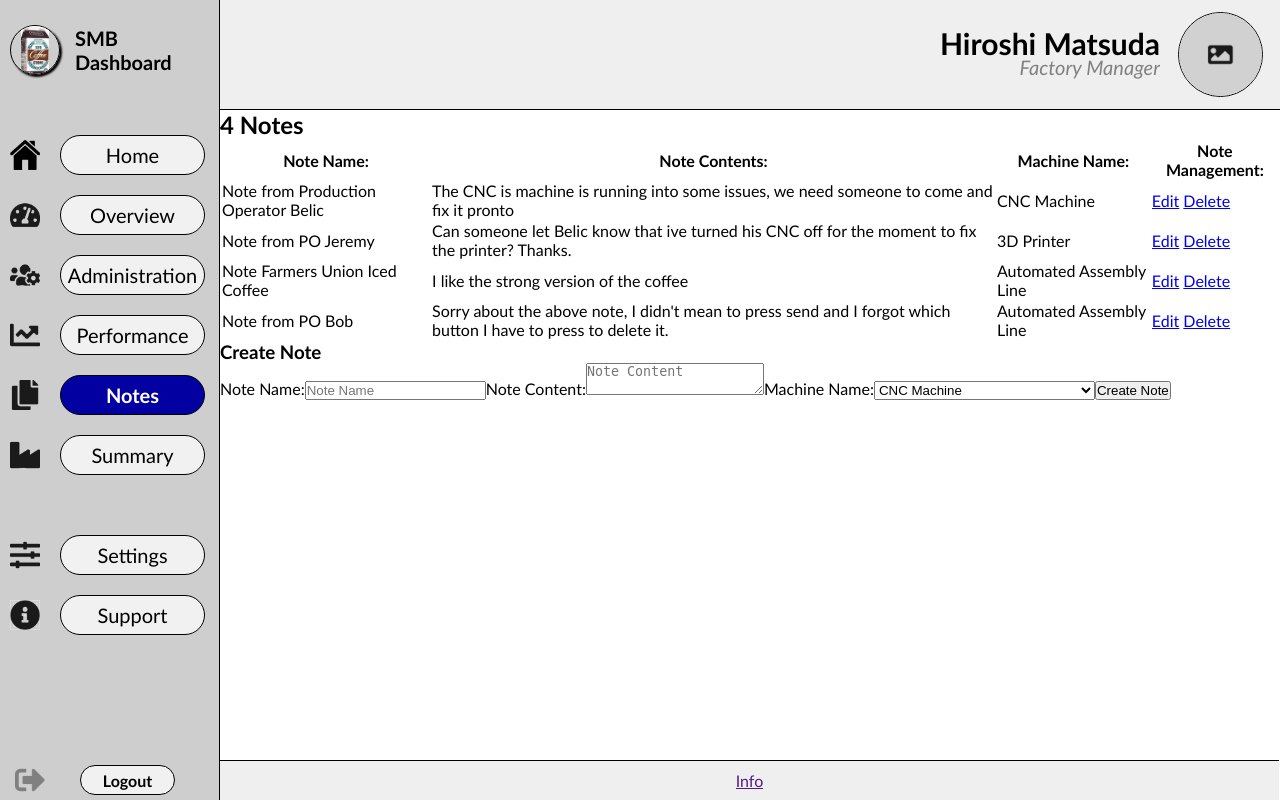
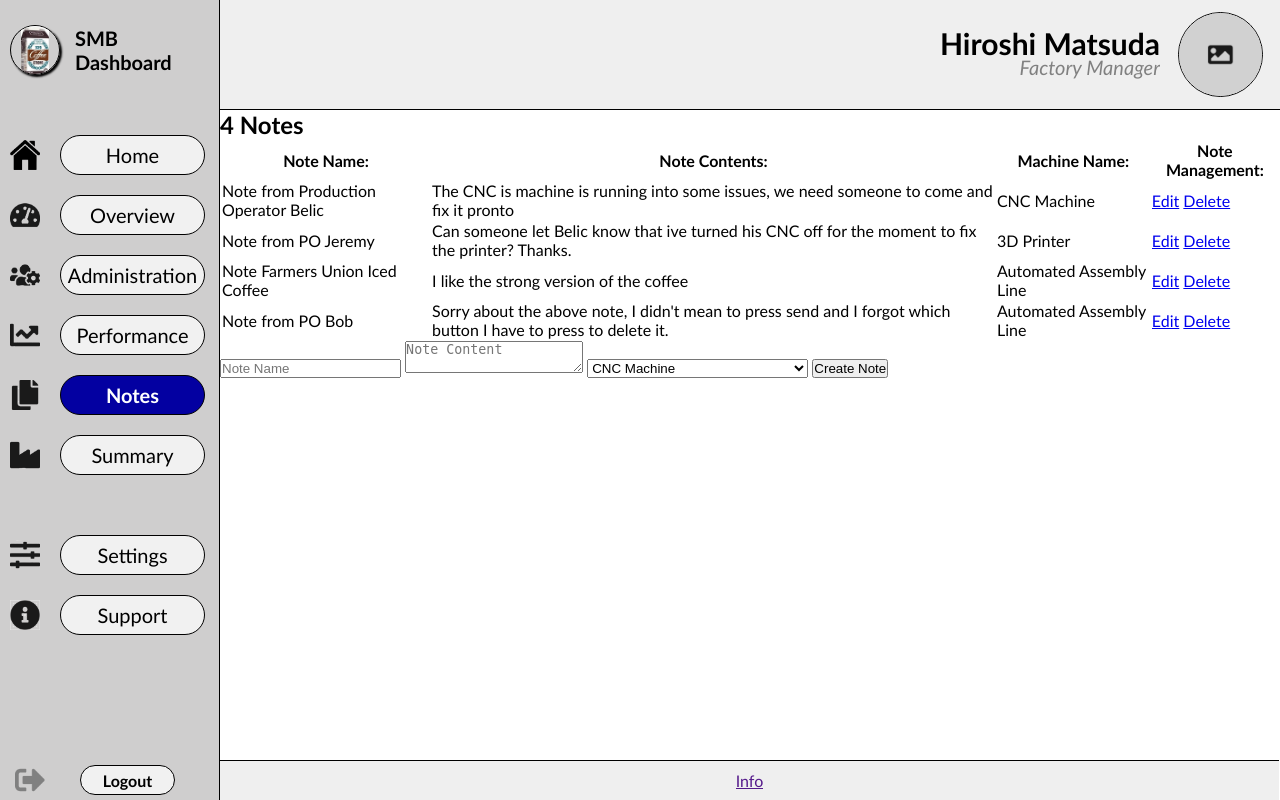
Before and after one commit to RandomSparks/COMP2030-Software_Prototype_Group_2, a PHP site: page /COMP2030-Software_Prototype_Group_2/pages/notes.php in a window 1280 px wide. Run offline with PHP 8.4, Linux system fonts and the light colour scheme; data comes from the database, SQL or seed files in the repository.

Commit message:
Removed IMprovements

```diff
--- a/Prototype/pages/notes.php
+++ b/Prototype/pages/notes.php
@@ -57,7 +57,7 @@
                             echo '<td>' . htmlspecialchars($row["name"]) . '</td>';
                             echo '<td>' . htmlspecialchars($row["content"]) . '</td>';
                             echo '<td>' . htmlspecialchars($row["machine_name"]) . '</td>';
-                            echo '<td> <a href="notes.php?id=' . $row["id"] . '&type=edit">Edit</a> <a href="managenote.php?id=' . $row["id"] . '&type=delete">Delete</a> </td>';
+                            echo '<td> <a href="managenote.php?id=' . $row["id"] . '&type=edit">Edit</a> <a href="managenote.php?id=' . $row["id"] . '&type=delete">Delete</a> </td>';
                             echo '</tr>';
                         }
                         echo '</tbody>';
@@ -66,70 +66,26 @@
                         mysqli_free_result($result);
                     }
                 }
-
-                if (isset($_GET["type"]) && $_GET["type"] == "edit") {
-                    $id = htmlspecialchars($_GET["id"]);
-                    $sql = "SELECT id, name, content, machine_name FROM Notes WHERE id = ?;";
-                    $statement = mysqli_stmt_init($conn);
-                    mysqli_stmt_prepare($statement, $sql);
-                    mysqli_stmt_bind_param($statement, "i", $id);
-                    mysqli_stmt_execute($statement);
-                    $result = mysqli_stmt_get_result($statement);
-                    $note = mysqli_fetch_assoc($result);
-                    mysqli_stmt_close($statement);
-
-                    if ($note) {
-                        echo "<h3>Edit Note</h3>";
-                        echo '<form action="managenote.php" method="post" id="form_editnote">';
-                        echo '<input type="hidden" name="id" value="' . $note["id"] . '">';
-                        echo '<label for="name">Edit Name:</label>';
-                        echo '<input type="text" name="name" id="name" value="' . htmlspecialchars($note["name"]) . '" required>';
-                        echo '<label for="content">Edit Content:</label>';
-                        echo '<textarea name="content" id="textarea_editnote" required>' . htmlspecialchars($note["content"]) . '</textarea>';
-                        echo '<label for="machine_name">Edit Machine:</label>';
-                        echo '<select name="machine_name" id="machine_name" required>';
-                        $machines = [
-                            'CNC Machine', '3D Printer', 'Industrial Robot', 'Automated Guided Vehicle (AGV)',
-                            'Smart Conveyor System', 'IoT Sensor Hub', 'Predictive Maintenance System',
-                            'Automated Assembly Line', 'Quality Control Scanner', 'Energy Management System'
-                        ];
-                        foreach ($machines as $machine) {
-                            $selected = $note["machine_name"] == $machine ? 'selected' : '';
-                            echo '<option value="' . $machine . '" ' . $selected . '>' . $machine . '</option>';
-                        }
-                        echo '</select>';
-                        echo '<button type="submit" name="update_note">Update Note</button>';
-                        echo '</form>';
-                        echo '<a href="notes.php"><button>Cancel</button></a>';
-                    }
-                    else {
-                        echo "Note not found!";
-                    }
-                }
-                else{
-                    echo "<h3>Create Note</h3>";
-                    echo "<form action='managenote.php' method='POST' id='form_createnote'>";
-                    echo "<input type='hidden' name='type' value='create'>";
-                    echo "<label for='name'>Note Name:</label>";
-                    echo "<input type='text' name='name' id='name' placeholder='Note Name' maxlength='50' required>";
-                    echo "<label for='content'>Note Content:</label>";
-                    echo "<textarea name='content' id='textarea_createnote' placeholder='Note Content' maxlength='100'></textarea>";
-                    echo "<label for='machine_name'>Machine Name:</label>";
-                    echo "<select name='machine_name' id='machine_name' required>";
-                    $machines = [
-                        'CNC Machine', '3D Printer', 'Industrial Robot', 'Automated Guided Vehicle (AGV)',
-                        'Smart Conveyor System', 'IoT Sensor Hub', 'Predictive Maintenance System',
-                        'Automated Assembly Line', 'Quality Control Scanner', 'Energy Management System'
-                    ];
-                    foreach ($machines as $machine) {
-                        echo "<option value='$machine'>$machine</option>";
-                    }
-                    echo "</select>";
-                    echo "<button type='submit'>Create Note</button>";
-                    echo "</form>";
-                }
                 mysqli_close($conn);
             ?>
+            <form action='managenote.php' method='POST' id="form_createnote">
+                <input type="hidden" name="type" value="create">
+                <input type='text' name='name' placeholder='Note Name' maxlength="50" required>
+                <textarea name="content" id="textarea_createnote" placeholder="Note Content" maxlength="100"></textarea>
+                <select name='machine_name' required>
+                    <option value='CNC Machine'>CNC Machine</option>
+                    <option value='3D Printer'>3D Printer</option>
+                    <option value='Industrial Robot'>Industrial Robot</option>
+                    <option value='Automated Guided Vehicle (AGV)'>Automated Guided Vehicle (AGV)</option>
+                    <option value='Smart Conveyor System'>Smart Conveyor System</option>
+                    <option value='IoT Sensor Hub'>IoT Sensor Hub</option>
+                    <option value='Predictive Maintenance System'>Predictive Maintenance System</option>
+                    <option value='Automated Assembly Line'>Automated Assembly Line</option>
+                    <option value='Quality Control Scanner'>Quality Control Scanner</option>
+                    <option value='Energy Management System'>Energy Management System</option>
+                </select>
+                <button type="submit">Create Note</button>
+            </form>
         </div>
     </main>
     <footer>
```
Also changed, not shown: Prototype/pages/managenote.php (+63 -1 lines).
